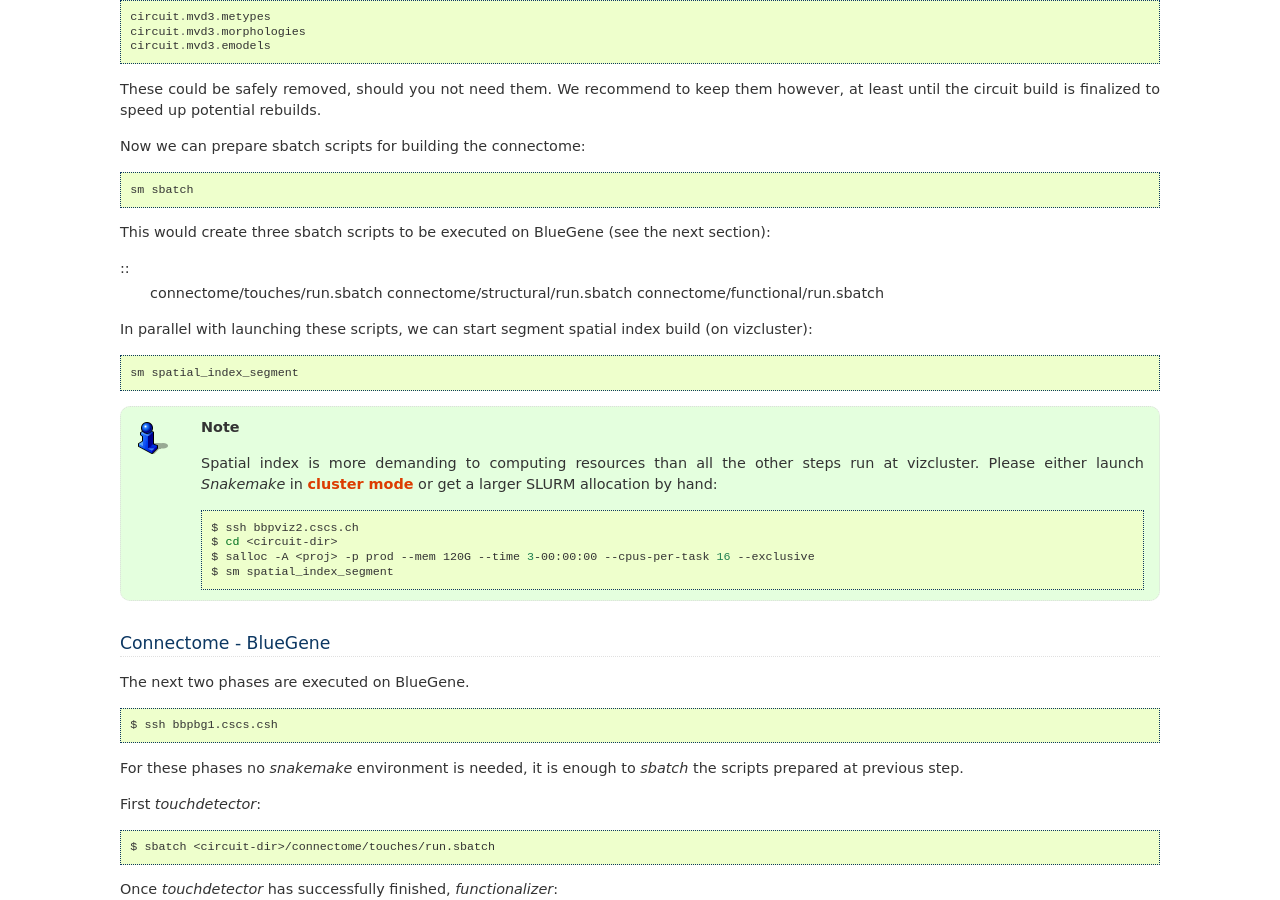
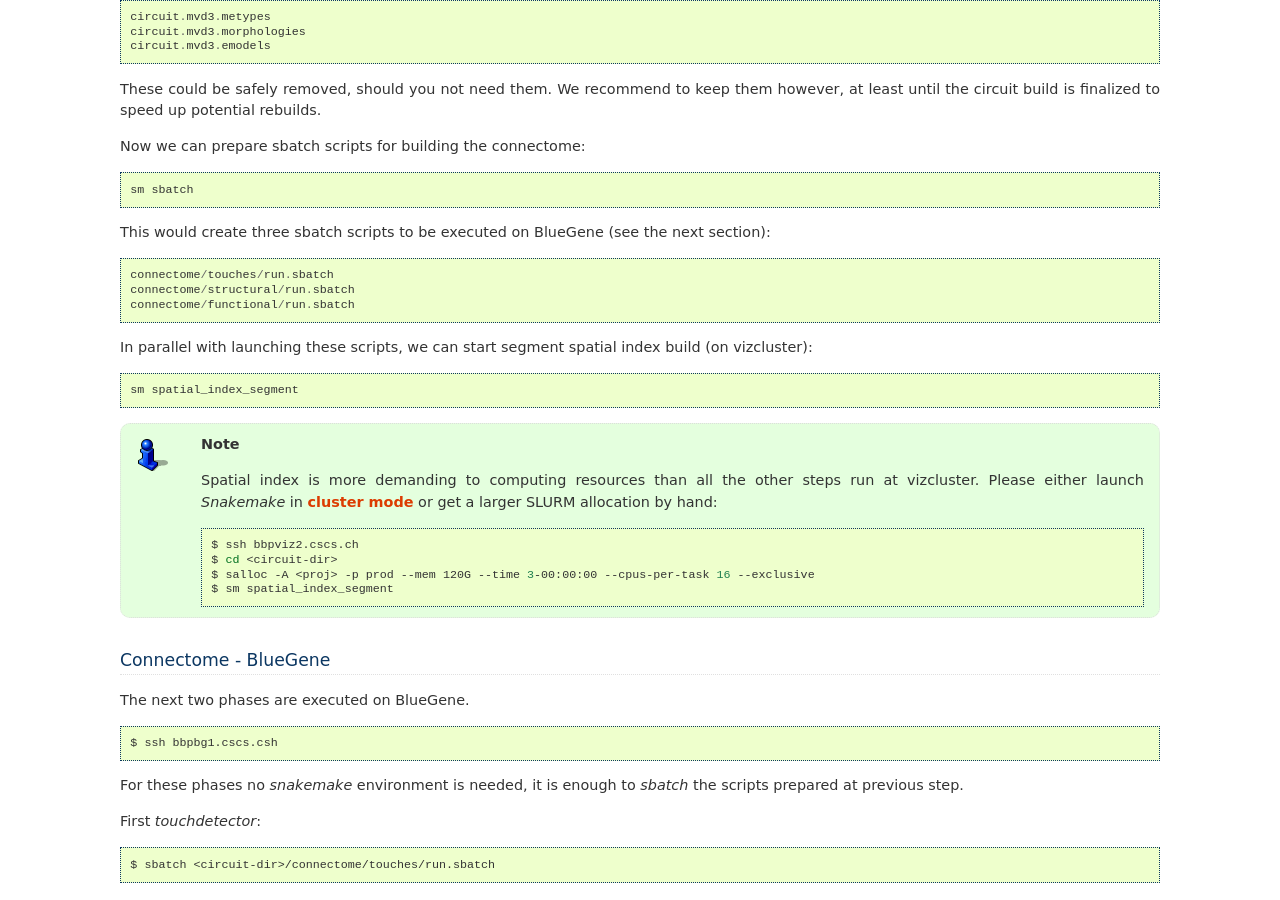
Before and after one commit to BlueBrain/circuit-build, a Sphinx documentation site: the page built from doc/source/tutorial.rst, in a window 1280 px wide and 900 px high, scrolled down 1719 px. Built offline with Sphinx 7.4.7, drawn with Linux system fonts in a browser that asks for light colours.

Commit message:
Minor documentation fixes
Change-Id: I475b410bae223cd70c2dcadb6035083cc3c7fa43

```diff
--- a/doc/source/tutorial.rst
+++ b/doc/source/tutorial.rst
@@ -106,6 +106,7 @@
 This would create three sbatch scripts to be executed on BlueGene (see the next section):
 
 ::
+
     connectome/touches/run.sbatch
     connectome/structural/run.sbatch
     connectome/functional/run.sbatch
@@ -239,7 +240,7 @@
 
 .. code-block:: bash
 
-    $ sm -j8 --config nrn_merge=link structural
+    $ sm -j8 structural --config nrn_merge=link
 
 instead of:
 
```
